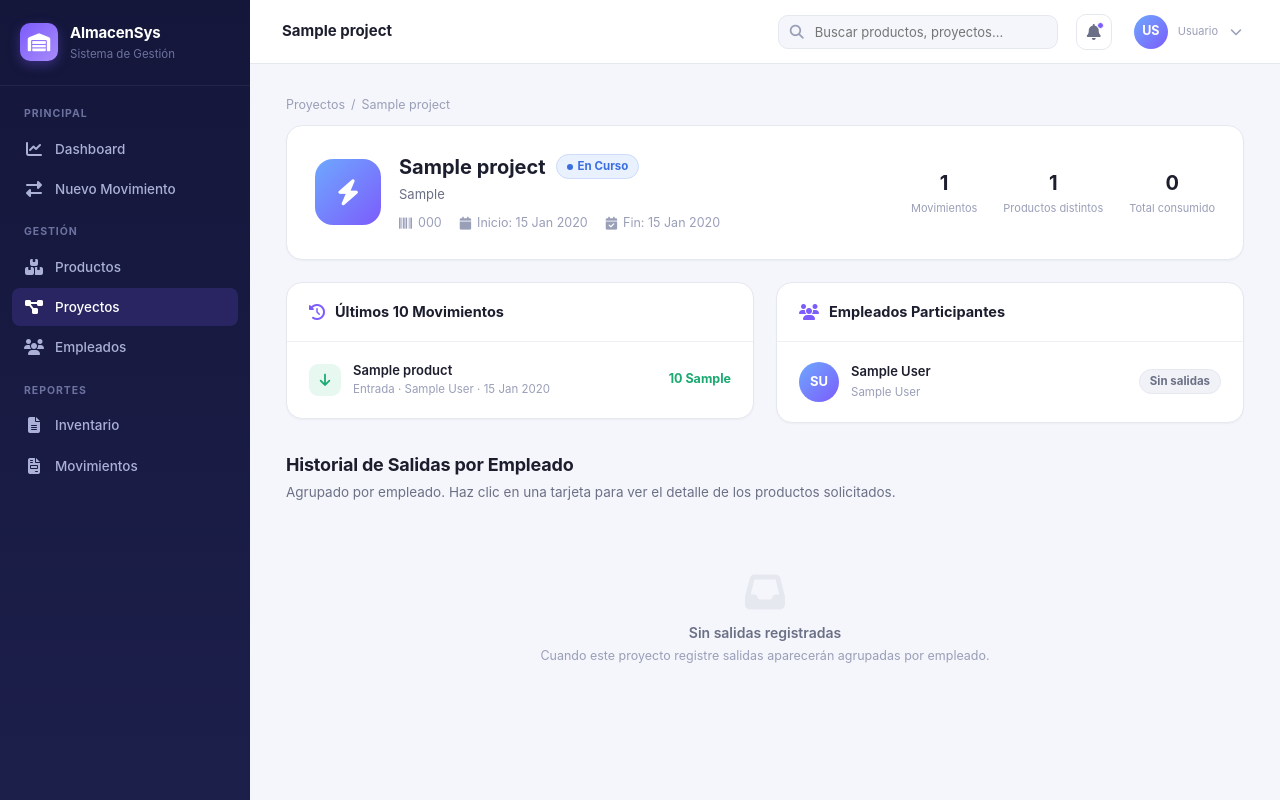
After one commit to jesus010795/stock-app, a Django app: page /proyectos/detalle/1/ in a window 1280 px wide. The commit adds this page. Run offline with Django 5.2, Linux system fonts and the light colour scheme; tables that the repository leaves empty hold one stand-in row (values such as "Sample post"); parts of the project's set-up code (start-up, migrations or seed data) failed here and were passed over.

Commit message:
Add project detail page and client field
- New field Project.client (CharField blank=True); editable in admin (Información Principal fieldset + search_fields)
- New template templates/projects/project_detail.html mirroring employee_detail structure: profile-header (status icon in avatar-lg, name + status badge, client or 'Sin cliente', code + start/end meta, stats Movimientos/Productos distintos/Total consumido), grid-2 with last 10 movements (in/out by signed_quantity sign) and involved employees (top 5 with per-project consumption badges), exit history grouped BY EMPLOYEE with accordion (group-card + toggleGroup)

```diff
--- a/projects/admin.py
+++ b/projects/admin.py
@@ -34,14 +34,14 @@ class ProjectAdmin(admin.ModelAdmin):
         "created_at",
     ]
     list_filter = ["status"]
-    search_fields = ["code", "name", "description"]
+    search_fields = ["code", "name", "description", "client"]
     ordering = ["code"]
     list_editable = ["status"]
     readonly_fields = ["product_count", "total_consumption", "created_at"]
     inlines = [ConsumedProductsInline]
 
     fieldsets = (
-        ("Información Principal", {"fields": ("code", "name", "description")}),
+        ("Información Principal", {"fields": ("code", "name", "client", "description")}),
         ("Cronología", {"fields": ("start_date", "end_date")}),
         ("Estado", {"fields": ("status",)}),
         (
--- a/projects/urls.py
+++ b/projects/urls.py
@@ -6,5 +6,6 @@ app_name = "projects"
 urlpatterns = [
     # path("", views.MovimientoListView.as_view(), name="historial"),
     path("lista/", views.ProjectListView.as_view(), name="projects_list"),
+    path("detalle/<int:pk>/", views.ProjectDetailView.as_view(), name="project_detail"),
     # path("<int:pk>/", views.MovimientoDetailView.as_view(), name="detalle"),
 ]
--- a/projects/views.py
+++ b/projects/views.py
@@ -1,4 +1,4 @@
-from django.views.generic import ListView
+from django.views.generic import DetailView, ListView
 from .models import Project
 
 
@@ -14,3 +14,20 @@ class ProjectListView(ListView):
         context = super().get_context_data(**kwargs)
         context["breadcrumb_title"] = "Proyectos"
         return context
+
+
+class ProjectDetailView(DetailView):
+    model = Project
+    template_name = "projects/project_detail.html"
+    context_object_name = "project"
+    queryset = Project.objects.with_consumption()
+
+    def get_context_data(self, **kwargs):
+        context = super().get_context_data(**kwargs)
+        project = self.object
+        context["breadcrumb_title"] = project.name
+        context["movement_count"] = project.total_movements()
+        context["recent_movements"] = project.recent_movements(limit=10)
+        context["involved_employees"] = project.involved_employees(limit=5)
+        context["exit_groups"] = project.exit_groups_by_employee()
+        return context
--- a/static/css/main.css
+++ b/static/css/main.css
@@ -646,6 +646,7 @@
 .card-header-title i { font-size: 16px; color: var(--purple); }
 .card-link i { font-size: 12px; }
 .action-btn i { font-size: 13px; }
+.avatar-lg i { font-size: 26px; }
 .form-section-title i { font-size: 14px; color: var(--purple); }
 .toolbar-search i {
     position: absolute;
--- /dev/null
+++ b/templates/projects/project_detail.html
@@ -0,0 +1,218 @@
+{% extends "base.html" %}
+
+{% block title %}{{ project.name }} - AlmacenSys{% endblock %}
+
+{% block breadcrumb_items %}
+<a href="{% url 'projects:projects_list' %}">Proyectos</a>
+<span>/</span> <span>{{ project.name }}</span>
+{% endblock %}
+
+{% block content %}
+
+<!-- ===== Cabecera del perfil ===== -->
+<div class="profile-header">
+    <div class="profile-header-left">
+        <div class="avatar-lg">
+            {% if project.status == "APPROVED" %}
+            <i class="fas fa-bolt"></i>
+            {% elif project.status == "CREATED" %}
+            <i class="fas fa-folder-open"></i>
+            {% elif project.status == "FINISHED" %}
+            <i class="fas fa-check"></i>
+            {% else %}
+            <i class="fas fa-ban"></i>
+            {% endif %}
+        </div>
+        <div>
+            <div class="profile-name">
+                <h1>{{ project.name }}</h1>
+                {% if project.status == "APPROVED" %}
+                <span class="badge badge-info"><span class="badge-dot" style="background:var(--info);"></span>En Curso</span>
+                {% elif project.status == "CREATED" %}
+                <span class="badge badge-neutral"><span class="badge-dot" style="background:var(--text-faint);"></span>Creado</span>
+                {% elif project.status == "FINISHED" %}
+                <span class="badge badge-success"><span class="badge-dot" style="background:var(--success);"></span>Finalizado</span>
+                {% else %}
+                <span class="badge badge-danger"><span class="badge-dot" style="background:var(--danger);"></span>Cancelado</span>
+                {% endif %}
+            </div>
+            <div class="profile-role">
+                {% if project.client %}{{ project.client }}{% else %}Sin cliente{% endif %}
+            </div>
+            <div class="profile-meta">
+                <span><i class="fas fa-barcode"></i> {{ project.code }}</span>
+                <span>
+                    <i class="fas fa-calendar"></i>
+                    Inicio: {% if project.start_date %}{{ project.start_date|date:"d M Y" }}{% else %}—{% endif %}
+                </span>
+                <span>
+                    <i class="fas fa-calendar-check"></i>
+                    Fin: {% if project.end_date %}{{ project.end_date|date:"d M Y" }}{% else %}—{% endif %}
+                </span>
+            </div>
+        </div>
+    </div>
+
+    <div class="flex items-center" style="gap:26px;">
+        <div class="profile-stats">
+            <div class="stat-inline">
+                <div class="stat-num">{{ movement_count }}</div>
+                <div class="stat-label">Movimientos</div>
+            </div>
+            <div class="stat-inline">
+                <div class="stat-num">{{ project.product_count }}</div>
+                <div class="stat-label">Productos distintos</div>
+            </div>
+            <div class="stat-inline">
+                <div class="stat-num">{{ project.total_consumed|floatformat:"-2" }}</div>
+                <div class="stat-label">Total consumido</div>
+            </div>
+        </div>
+    </div>
+</div>
+
+<!-- ===== Últimos movimientos + empleados participantes ===== -->
+<div class="grid-2" style="align-items:start;">
+
+    <!-- Últimos 10 movimientos -->
+    <div class="card">
+        <div class="card-header">
+            <div class="card-header-title">
+                <i class="fas fa-history"></i> Últimos 10 Movimientos
+            </div>
+        </div>
+        <div class="card-body tight">
+            {% if recent_movements %}
+            {% for movement in recent_movements %}
+            <div class="mini-move-row">
+                {% if movement.signed_quantity < 0 %}
+                <div class="move-icon out"><i class="fas fa-arrow-up"></i></div>
+                {% else %}
+                <div class="move-icon in"><i class="fas fa-arrow-down"></i></div>
+                {% endif %}
+                <div class="mini-move-info">
+                    <div class="title">{{ movement.product.name }}</div>
+                    <div class="sub">
+                        {% if movement.movement_type == "AJUST" %}
+                        Ajuste ({{ movement.get_adjustment_type_display }})
+                        {% else %}
+                        {{ movement.get_movement_type_display }}
+                        {% endif %}
+                        · {% if movement.employee %}{{ movement.employee.full_name }}{% else %}Sin empleado{% endif %}
+                        · {{ movement.created_at|date:"d M Y" }}
+                    </div>
+                </div>
+                <div class="mini-move-qty {% if movement.signed_quantity < 0 %}out{% else %}in{% endif %}">
+                    {{ movement.signed_quantity|floatformat:"-2" }} {{ movement.product.unit.abbreviation }}
+                </div>
+            </div>
+            {% endfor %}
+            {% else %}
+            <div class="empty-state">
+                <i class="fas fa-exchange-alt"></i>
+                <div class="empty-title">Sin movimientos</div>
+                <div class="empty-sub">Este proyecto aún no registra movimientos.</div>
+            </div>
+            {% endif %}
+        </div>
+    </div>
+
+    <!-- Empleados participantes -->
+    <div class="card">
+        <div class="card-header">
+            <div class="card-header-title">
+                <i class="fas fa-users"></i> Empleados Participantes
+            </div>
+        </div>
+        <div class="card-body tight">
+            {% if involved_employees %}
+            {% for employee in involved_employees %}
+            <div class="mini-project-row">
+                <div class="mini-project-info">
+                    <div class="avatar-md" style="background:linear-gradient(135deg, #6ea8fe, var(--purple));">{{ employee.initials }}</div>
+                    <div>
+                        <div class="name">{{ employee.full_name }}</div>
+                        <div class="date">{{ employee.department.name }}</div>
+                    </div>
+                </div>
+                {% if employee.project_total_consumed %}
+                <span class="badge badge-danger">{{ employee.project_total_consumed|floatformat:"-2" }} consumidos</span>
+                {% else %}
+                <span class="badge badge-neutral">Sin salidas</span>
+                {% endif %}
+            </div>
+            {% endfor %}
+            {% else %}
+            <div class="empty-state">
+                <i class="fas fa-user-slash"></i>
+                <div class="empty-title">Sin participantes</div>
+                <div class="empty-sub">Ningún empleado ha registrado movimientos en este proyecto.</div>
+            </div>
+            {% endif %}
+        </div>
+    </div>
+
+</div>
+
+<!-- ===== Historial de salidas agrupado por empleado ===== -->
+<div style="margin-top:28px;">
+    <div class="page-header" style="margin-bottom:14px;">
+        <div>
+            <h1 style="font-size:18px;">Historial de Salidas por Empleado</h1>
+            <p style="margin-top:4px;">Agrupado por empleado. Haz clic en una tarjeta para ver el detalle de los productos solicitados.</p>
+        </div>
+    </div>
+
+    {% if exit_groups %}
+    {% for group in exit_groups %}
+    <div class="group-card">
+        <div class="group-header" onclick="toggleGroup(this)">
+            <div class="group-header-left">
+                <div class="icon">
+                    <i class="fas fa-user"></i>
+                </div>
+                <div>
+                    <div class="group-title">
+                        {% if group.employee %}{{ group.employee.full_name }}{% else %}Sin empleado{% endif %}
+                    </div>
+                    <div class="group-sub">
+                        {% if group.employee %}
+                        {{ group.employee.department.name }}
+                        {% else %}
+                        Salidas sin empleado asociado
+                        {% endif %}
+                    </div>
+                </div>
+            </div>
+            <div class="group-header-right">
+                <span class="group-count">{{ group.movements|length }} salidas</span>
+                <div class="chevron"><i class="fas fa-chevron-down"></i></div>
+            </div>
+        </div>
+        <div class="group-body">
+            {% for movement in group.movements %}
+            <div class="group-item">
+                <div class="group-item-thumb">{{ movement.product.name|slice:":2"|upper }}</div>
+                <div class="group-item-info">
+                    <div class="name">{{ movement.product.name }}</div>
+                    <div class="meta">
+                        {{ movement.created_at|date:"d M Y" }}
+                        · {% if movement.warehouse %}{{ movement.warehouse.name }}{% else %}Sin almacén{% endif %}
+                    </div>
+                </div>
+                <div class="group-item-qty">{{ movement.signed_quantity|floatformat:"-2" }} {{ movement.product.unit.abbreviation }}</div>
+            </div>
+            {% endfor %}
+        </div>
+    </div>
+    {% endfor %}
+    {% else %}
+    <div class="empty-state">
+        <i class="fas fa-inbox"></i>
+        <div class="empty-title">Sin salidas registradas</div>
+        <div class="empty-sub">Cuando este proyecto registre salidas aparecerán agrupadas por empleado.</div>
+    </div>
+    {% endif %}
+</div>
+
+{% endblock %}
--- a/templates/projects/project_list.html
+++ b/templates/projects/project_list.html
@@ -79,7 +79,11 @@
 
         <div>
             <h3>{{ project.name }}</h3>
+            {% if project.client %}
+            <div class="client">{{ project.client }}</div>
+            {% else %}
             <div class="client">{{ project.code }}</div>
+            {% endif %}
         </div>
 
         {% if project.description %}
@@ -106,7 +110,7 @@
                 <span class="badge badge-success">{{ project.total_consumed }} consumidos</span>
                 {% endif %}
             </div>
-            <a href="" class="card-link">Ver detalle <i class="fas fa-arrow-right"></i></a>
+            <a href="{% url 'projects:project_detail' project.pk %}" class="card-link">Ver detalle <i class="fas fa-arrow-right"></i></a>
         </div>
 
     </div>
```
Also changed, not shown: employees/models.py (+18 -0 lines), projects/models.py (+84 -0 lines), projects/migrations/0003_project_client.py (added).
